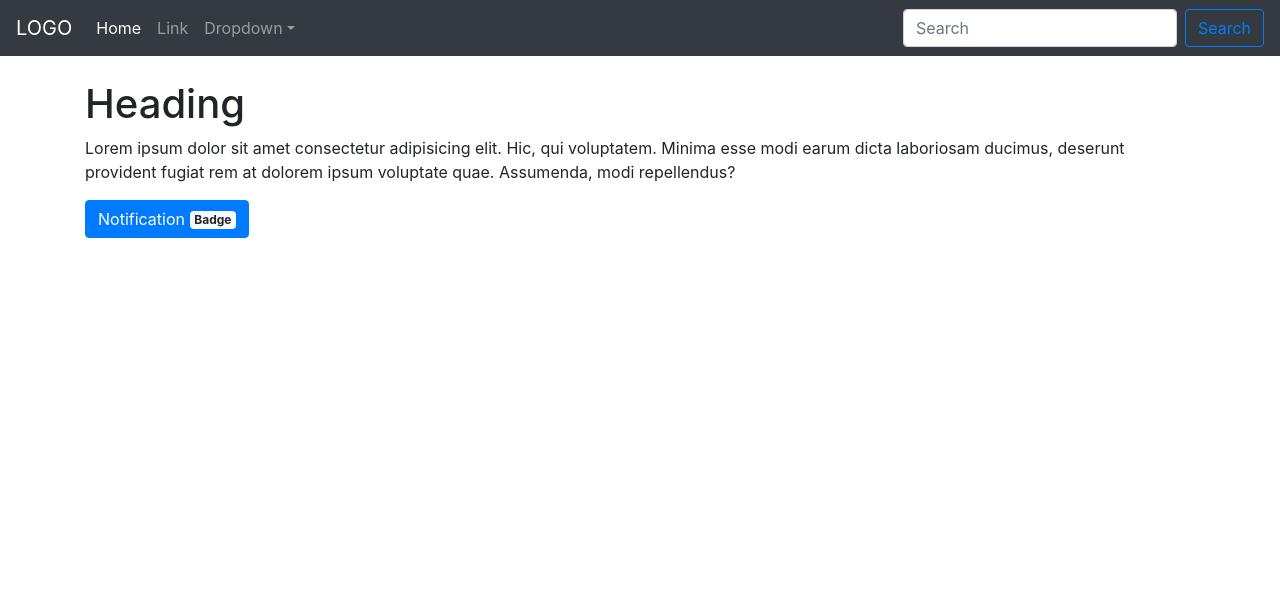
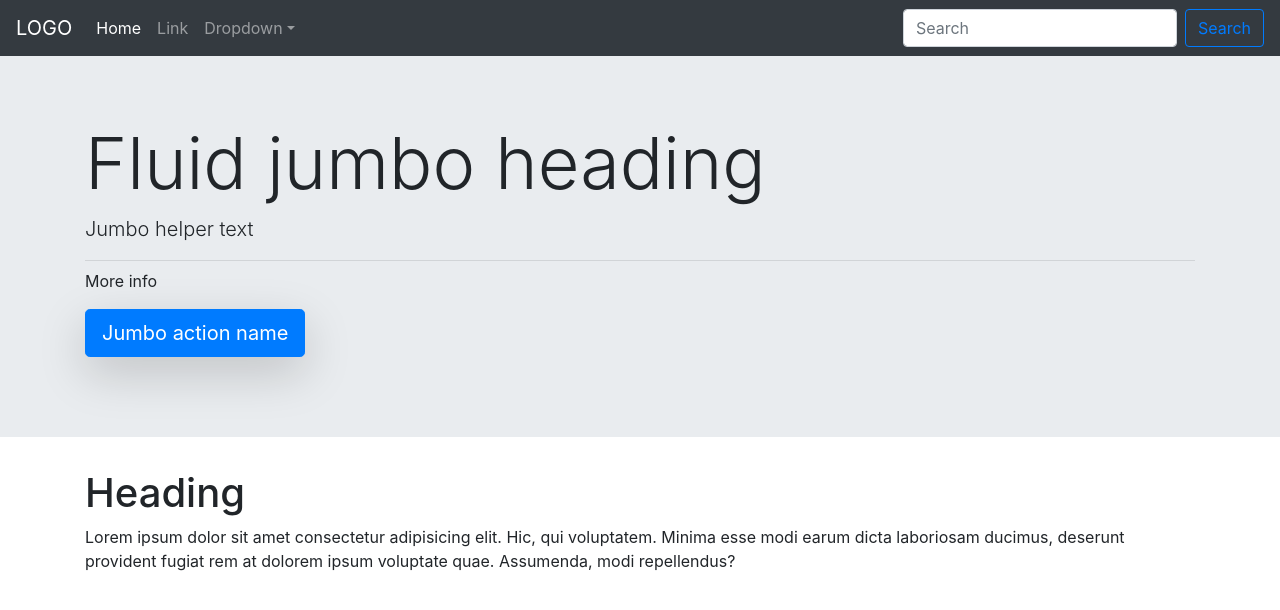
Before and after one commit to squaredindex/gulp4-bootstrap4-starter, a website: page index.html in a window 1280 px wide. Drawn offline with nearby package versions, Linux system fonts and the light colour scheme; files that its build step writes are made by us from their sources.

Commit message:
Update index.html

```diff
--- a/index.html
+++ b/index.html
@@ -11,7 +11,7 @@
 
 <body>
 
-    <nav class="navbar navbar-expand-md navbar-dark bg-dark mb-4">
+    <nav class="navbar navbar-expand-md navbar-dark bg-dark">
         <a class="navbar-brand" href="#">LOGO</a>
         <button class="navbar-toggler d-lg-none" type="button" data-toggle="collapse" data-target="#collapsibleNavId"
             aria-controls="collapsibleNavId" aria-expanded="false" aria-label="Toggle navigation">
@@ -41,15 +41,25 @@
         </div>
     </nav>
 
+    <div class="jumbotron jumbotron-fluid h-75">
+        <div class="container">
+            <h1 class="display-3">Fluid jumbo heading</h1>
+            <p class="lead">Jumbo helper text</p>
+            <hr class="my-2">
+            <p>More info</p>
+            <p class="lead">
+                <a class="btn btn-primary btn-lg shadow-lg" href="Jumbo action link" role="button">Jumbo action name</a>
+            </p>
+        </div>
+    </div>
+
     <div class="container">
         <h1>Heading</h1>
         <p>Lorem ipsum dolor sit amet consectetur adipisicing elit. Hic, qui voluptatem. Minima esse modi earum dicta
             laboriosam ducimus, deserunt provident fugiat rem at dolorem ipsum voluptate quae. Assumenda, modi
             repellendus?
         </p>
-        <button class="btn btn-primary">
-            Notification <span class="badge badge-light">Badge</span>
-        </button>
+
     </div>
 
 
```
